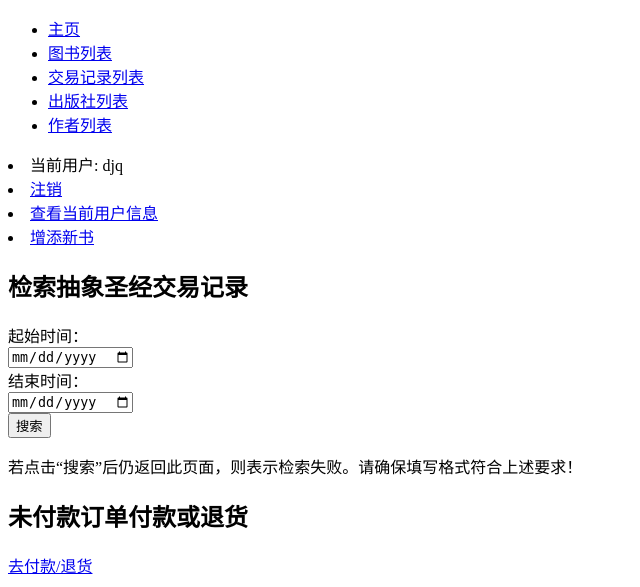
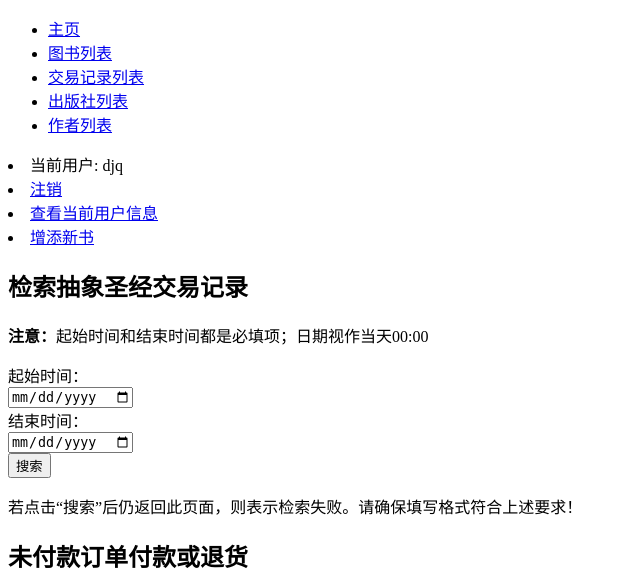
Before and after one commit to jqdai/bookstore_management_system, a Django app: page /bookstore/transactions/ in a window 1280 px wide. Shown: the top 587 px of the page, without its empty margins (0-640 px from the left). Run offline with Django 3.2, Linux system fonts and the light colour scheme; a user stored in the database is signed in; data comes from the database, SQL or seed files in the repository.

Commit message:
Update transaction_list.html

```diff
--- a/bookstore/templates/bookstore/transaction_list.html
+++ b/bookstore/templates/bookstore/transaction_list.html
@@ -8,6 +8,7 @@
                 <form method="POST" role="form" class="form-horizontal">
                     {% csrf_token %}
                     <h2 class="form-signin-heading text-center">检索抽象圣经交易记录</h2>
+                    <p><strong>注意：</strong>起始时间和结束时间都是必填项；日期视作当天00:00</p>
 
                     <div class="form-group">
                         <label for="id_start_time" class="col-md-3 control-label">起始时间：</label>
```
